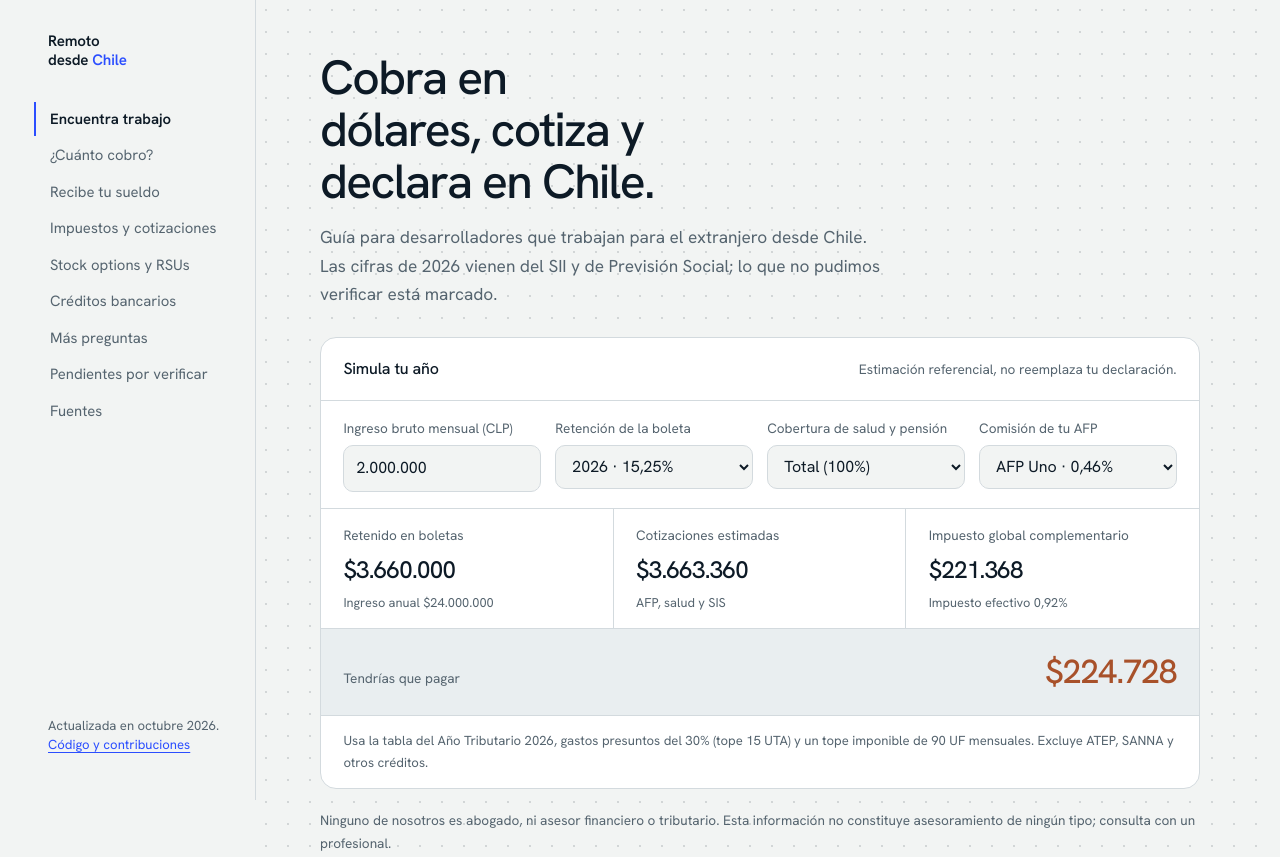
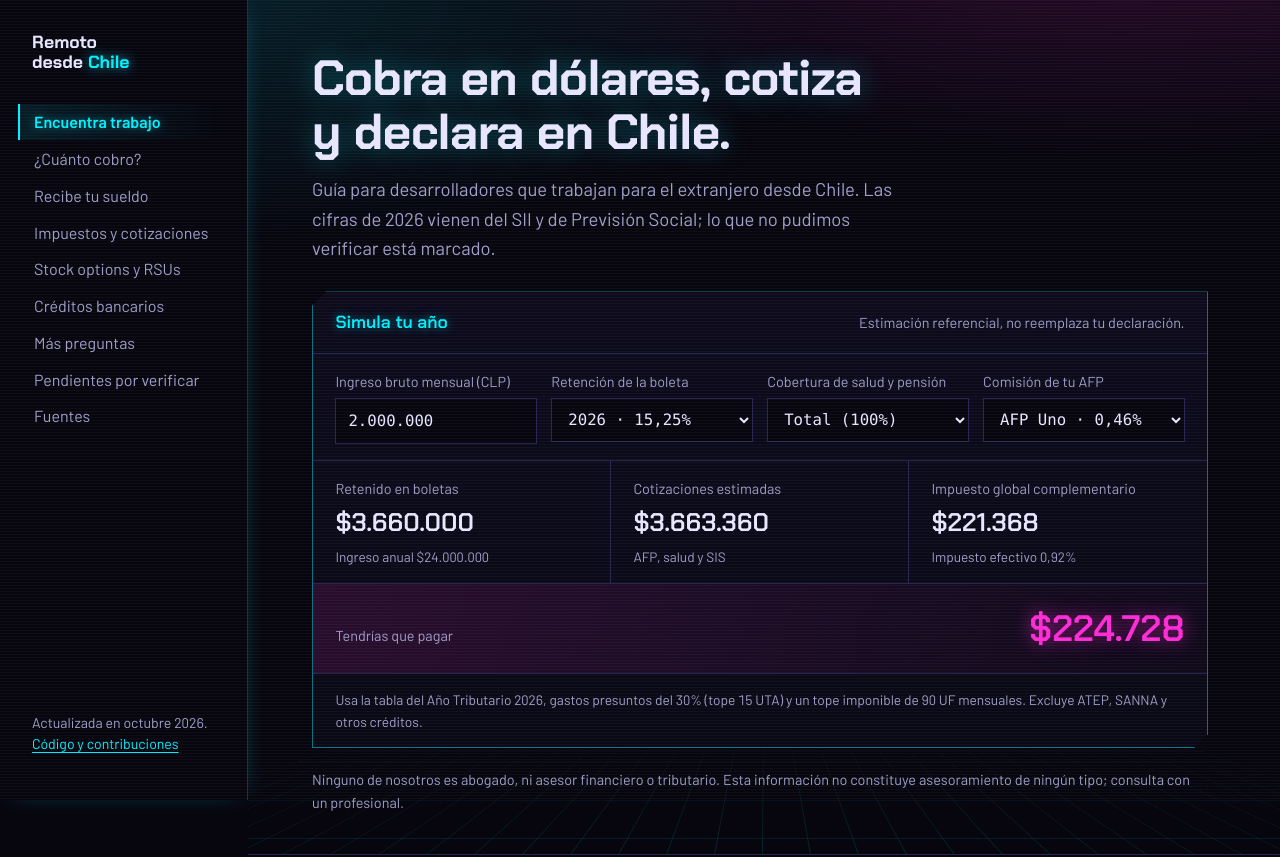
Before and after one commit to madkoding/remoto-desde-chile, a plain HTML site: page index.html in a window 1280 px wide. Shown: the top 857 px of the page. Drawn offline with Linux system fonts and the light colour scheme; a web font is replaced by a local one.

Commit message:
style: aplicar tema cyberpunk al sitio
- paleta neón (cian, magenta, amarillo) sobre fondo oscuro
- esquinas cortadas, líneas de barrido y rejilla en perspectiva
- glitch breve en el título, desactivado con prefers-reduced-motion
- tipografías Chakra Petch y Barlow

Co-Authored-By: Claude Sonnet 5.5 <noreply@anthropic.com>
Claude-Session: https://claude.ai/code/session_01WyJukr5rh7bxpLupmgCVQh

```diff
--- a/assets/style.css
+++ b/assets/style.css
@@ -1,56 +1,54 @@
-/* Remoto desde Chile — tokens
-   Salar (fondo), Andes (tinta), Altiplano (acento), Cobre (alerta) */
+/* Remoto desde Chile — tema cyberpunk
+   Vacío (fondo), Neón cian (acento), Magenta (alerta), Amarillo (resultado) */
 :root {
-  --bg: #f2f4f3;
-  --surface: #e9eef0;
-  --panel: #ffffff;
-  --ink: #0d1a26;
-  --muted: #55646f;
-  --line: #d3dade;
-  --accent: #2b4eff;
-  --accent-ink: #ffffff;
-  --copper: #a8512a;
-  --focus: #2b4eff;
-  --display: "Unbounded", "Hanken Grotesk", system-ui, sans-serif;
-  --text: "Hanken Grotesk", system-ui, -apple-system, "Segoe UI", sans-serif;
-}
-
-@media (prefers-color-scheme: dark) {
-  :root {
-    --bg: #0a141d;
-    --surface: #0f1d29;
-    --panel: #101e2b;
-    --ink: #e6eef3;
-    --muted: #93a4b2;
-    --line: #1f3243;
-    --accent: #7b94ff;
-    --accent-ink: #0a141d;
-    --copper: #e69168;
-    --focus: #9fb0ff;
-  }
+  color-scheme: dark;
+  --bg: #07060f;
+  --surface: #0e0c1d;
+  --panel: #0a0916;
+  --ink: #e8e6ff;
+  --muted: #a09ec8;
+  --line: #2a2552;
+  --cyan: #00f0ff;
+  --magenta: #ff2bd6;
+  --yellow: #fcee0a;
+  --accent: var(--cyan);
+  --display: "Chakra Petch", "Barlow", system-ui, sans-serif;
+  --text: "Barlow", system-ui, -apple-system, "Segoe UI", sans-serif;
+  --mono: ui-monospace, "JetBrains Mono", "SF Mono", Menlo, Consolas, monospace;
+  --cut: 14px;
 }
 
 * { box-sizing: border-box; }
-html { scroll-behavior: smooth; scroll-padding-top: 1.5rem; }
+html { scroll-behavior: smooth; scroll-padding-top: 1.5rem; background: var(--bg); }
 body {
   margin: 0;
   background: var(--bg);
   color: var(--ink);
   font-family: var(--text);
-  font-size: 1.0625rem;
-  line-height: 1.65;
+  font-size: 1.125rem;
+  line-height: 1.6;
   -webkit-font-smoothing: antialiased;
   font-variant-numeric: tabular-nums;
 }
-:focus-visible { outline: 2px solid var(--focus); outline-offset: 3px; border-radius: 4px; }
-a { color: var(--accent); text-underline-offset: 3px; text-decoration-thickness: 1px; }
-a:hover { text-decoration-thickness: 2px; }
+/* Líneas de barrido tenues sobre toda la página */
+body::after {
+  content: "";
+  position: fixed;
+  inset: 0;
+  pointer-events: none;
+  z-index: 50;
+  background: repeating-linear-gradient(to bottom, rgba(255, 255, 255, 0.035) 0, rgba(255, 255, 255, 0.035) 1px, transparent 1px, transparent 3px);
+}
+::selection { background: var(--magenta); color: #fff; }
+:focus-visible { outline: 2px solid var(--cyan); outline-offset: 3px; border-radius: 3px; }
+a { color: var(--cyan); text-underline-offset: 3px; text-decoration-thickness: 1px; }
+a:hover { color: var(--magenta); text-decoration-thickness: 2px; }
 
 /* ---------- Shell ---------- */
 .shell {
   display: grid;
-  grid-template-columns: 15rem minmax(0, 1fr);
-  max-width: 78rem;
+  grid-template-columns: 15.5rem minmax(0, 1fr);
+  max-width: 80rem;
   margin: 0 auto;
 }
 
@@ -64,137 +62,206 @@ a:hover { text-decoration-thickness: 2px; }
   flex-direction: column;
   gap: 2rem;
   border-right: 1px solid var(--line);
+  box-shadow: 1px 0 24px -12px rgba(0, 240, 255, 0.45);
 }
 .brand {
   font-family: var(--display);
-  font-weight: 600;
-  font-size: 0.95rem;
-  line-height: 1.25;
+  font-weight: 700;
+  font-size: 1.1rem;
+  line-height: 1.15;
   color: var(--ink);
   text-decoration: none;
-  letter-spacing: -0.01em;
 }
-.brand span { color: var(--accent); }
-.rail nav { display: flex; flex-direction: column; gap: 0.15rem; font-size: 0.93rem; }
+.brand span { color: var(--cyan); text-shadow: 0 0 12px rgba(0, 240, 255, 0.7); }
+.brand:hover { color: var(--ink); }
+.rail nav { display: flex; flex-direction: column; gap: 0.1rem; font-size: 1rem; }
 .rail nav a {
   color: var(--muted);
   text-decoration: none;
   padding: 0.3rem 0 0.3rem 0.85rem;
   border-left: 2px solid transparent;
   margin-left: -0.85rem;
-  padding-left: 0.85rem;
+  transition: color 0.15s, border-color 0.15s;
 }
-.rail nav a:hover { color: var(--ink); }
-.rail nav a[aria-current="true"] { color: var(--ink); border-left-color: var(--accent); font-weight: 600; }
-.rail .meta { margin-top: auto; font-size: 0.82rem; color: var(--muted); line-height: 1.5; }
+.rail nav a:hover { color: var(--magenta); }
+.rail nav a[aria-current="true"] {
+  color: var(--cyan);
+  border-left-color: var(--cyan);
+  font-weight: 600;
+  text-shadow: 0 0 10px rgba(0, 240, 255, 0.5);
+  background: linear-gradient(90deg, rgba(0, 240, 255, 0.1), transparent);
+}
+.rail .meta { margin-top: auto; font-size: 0.88rem; color: var(--muted); line-height: 1.5; }
 
 /* ---------- Hero ---------- */
 main { min-width: 0; }
 .hero {
+  position: relative;
   padding: clamp(1.75rem, 4.5vw, 3.25rem) clamp(1.25rem, 5vw, 4rem) 2.5rem;
-  background-image: radial-gradient(color-mix(in srgb, var(--ink) 14%, transparent) 1px, transparent 1px);
-  background-size: 22px 22px;
-  background-position: -1px -1px;
   border-bottom: 1px solid var(--line);
+  background:
+    radial-gradient(60rem 22rem at 85% -10%, rgba(255, 43, 214, 0.16), transparent 70%),
+    radial-gradient(50rem 22rem at 0% 0%, rgba(0, 240, 255, 0.1), transparent 70%);
+  overflow: hidden;
 }
+/* Rejilla en perspectiva que se desvanece hacia arriba */
+.hero::before {
+  content: "";
+  position: absolute;
+  left: -20%;
+  right: -20%;
+  bottom: 0;
+  height: 60%;
+  pointer-events: none;
+  background-image:
+    linear-gradient(rgba(0, 240, 255, 0.22) 1px, transparent 1px),
+    linear-gradient(90deg, rgba(0, 240, 255, 0.22) 1px, transparent 1px);
+  background-size: 48px 48px;
+  transform: perspective(420px) rotateX(58deg);
+  transform-origin: bottom;
+  -webkit-mask-image: linear-gradient(to top, #000, transparent 85%);
+  mask-image: linear-gradient(to top, #000, transparent 85%);
+  opacity: 0.55;
+}
+.hero > * { position: relative; }
 .hero h1 {
+  position: relative;
   font-family: var(--display);
-  font-weight: 500;
-  font-size: clamp(1.8rem, 4.2vw, 3rem);
+  font-weight: 700;
+  font-size: clamp(1.9rem, 4.4vw, 3.1rem);
   line-height: 1.08;
-  letter-spacing: -0.035em;
+  letter-spacing: -0.015em;
   margin: 0 0 1rem;
-  max-width: 18ch;
+  max-width: 19ch;
   text-wrap: balance;
+  text-shadow: 0 0 28px rgba(0, 240, 255, 0.35);
 }
-.hero .lead { max-width: 58ch; font-size: 1.08rem; color: var(--muted); margin: 0 0 1.75rem; }
+/* Glitch breve al cargar: se ejecuta una sola vez */
+.hero h1::before,
+.hero h1::after {
+  content: attr(data-text);
+  position: absolute;
+  inset: 0;
+  opacity: 0;
+  pointer-events: none;
+  text-shadow: none;
+}
+.hero h1::before { color: var(--magenta); }
+.hero h1::after { color: var(--cyan); }
+@media (prefers-reduced-motion: no-preference) {
+  .hero h1::before { animation: glitch-a 0.9s steps(1, end) 0.25s 1; }
+  .hero h1::after { animation: glitch-b 0.9s steps(1, end) 0.25s 1; }
+}
+@keyframes glitch-a {
+  0%, 100% { opacity: 0; }
+  10% { opacity: 0.9; transform: translate(-4px, 1px); clip-path: inset(10% 0 62% 0); }
+  25% { opacity: 0.9; transform: translate(3px, -1px); clip-path: inset(55% 0 12% 0); }
+  40% { opacity: 0.9; transform: translate(-2px, 0); clip-path: inset(30% 0 40% 0); }
+  55% { opacity: 0; }
+}
+@keyframes glitch-b {
+  0%, 100% { opacity: 0; }
+  15% { opacity: 0.9; transform: translate(4px, -1px); clip-path: inset(60% 0 10% 0); }
+  30% { opacity: 0.9; transform: translate(-3px, 1px); clip-path: inset(8% 0 70% 0); }
+  45% { opacity: 0.9; transform: translate(2px, 0); clip-path: inset(40% 0 30% 0); }
+  60% { opacity: 0; }
+}
+.hero .lead { max-width: 58ch; font-size: 1.15rem; color: var(--muted); margin: 0 0 1.75rem; }
 
-/* ---------- Calculator ---------- */
+/* ---------- Simulador ---------- */
 .calc {
-  background: var(--panel);
-  border: 1px solid var(--line);
-  border-radius: 16px;
+  background: linear-gradient(180deg, rgba(14, 12, 29, 0.92), rgba(10, 9, 22, 0.96));
+  border: 1px solid rgba(0, 240, 255, 0.45);
   max-width: 56rem;
   overflow: hidden;
+  clip-path: polygon(0 var(--cut), var(--cut) 0, 100% 0, 100% calc(100% - var(--cut)), calc(100% - var(--cut)) 100%, 0 100%);
+  backdrop-filter: blur(6px);
 }
-.calc-head { padding: 1.1rem 1.4rem; border-bottom: 1px solid var(--line); display: flex; justify-content: space-between; gap: 1rem; flex-wrap: wrap; align-items: baseline; }
-.calc-head h2 { font-family: var(--display); font-weight: 500; font-size: 1rem; margin: 0; letter-spacing: -0.01em; }
-.calc-head p { margin: 0; font-size: 0.85rem; color: var(--muted); }
+.calc-head { padding: 1rem 1.4rem; border-bottom: 1px solid var(--line); display: flex; justify-content: space-between; gap: 1rem; flex-wrap: wrap; align-items: baseline; }
+.calc-head h2 { font-family: var(--display); font-weight: 600; font-size: 1.1rem; margin: 0; color: var(--cyan); text-shadow: 0 0 10px rgba(0, 240, 255, 0.5); }
+.calc-head p { margin: 0; font-size: 0.9rem; color: var(--muted); }
 .fields { display: grid; grid-template-columns: repeat(auto-fit, minmax(9.5rem, 1fr)); gap: 0.9rem; padding: 1rem 1.4rem; border-bottom: 1px solid var(--line); }
-.field label { display: block; font-size: 0.85rem; color: var(--muted); margin-bottom: 0.35rem; }
+.field label { display: block; font-size: 0.9rem; color: var(--muted); margin-bottom: 0.35rem; }
 .field input, .field select {
   width: 100%;
   font: inherit;
-  font-size: 1rem;
+  font-family: var(--mono);
+  font-size: 0.98rem;
   color: var(--ink);
   background: var(--bg);
   border: 1px solid var(--line);
-  border-radius: 10px;
+  border-radius: 0;
   padding: 0.6rem 0.75rem;
   min-height: 2.75rem;
+  transition: border-color 0.15s, box-shadow 0.15s;
 }
-.field input:hover, .field select:hover { border-color: var(--muted); }
+.field input:hover, .field select:hover { border-color: rgba(0, 240, 255, 0.6); }
+.field input:focus, .field select:focus { border-color: var(--cyan); box-shadow: 0 0 0 1px var(--cyan), 0 0 16px rgba(0, 240, 255, 0.35); outline: none; }
 .readouts { display: grid; grid-template-columns: repeat(3, minmax(0, 1fr)); margin: 0; }
 .readout { padding: 0.95rem 1.4rem; border-bottom: 1px solid var(--line); }
 .readout:nth-child(-n+2) { border-right: 1px solid var(--line); }
-.readout dt { font-size: 0.85rem; color: var(--muted); margin: 0 0 0.2rem; }
-.readout dd { margin: 0; font-family: var(--display); font-weight: 500; font-size: clamp(1.15rem, 2.6vw, 1.5rem); letter-spacing: -0.03em; }
-.readout small { display: block; font-family: var(--text); font-size: 0.8rem; color: var(--muted); letter-spacing: 0; margin-top: 0.15rem; }
-.result { grid-column: 1 / -1; border-bottom: 0; background: var(--surface); display: flex; justify-content: space-between; align-items: baseline; gap: 1rem; flex-wrap: wrap; }
-.result dd { font-size: clamp(1.5rem, 4vw, 2.1rem); color: var(--accent); }
-.result.owe dd { color: var(--copper); }
-.calc-note { padding: 0.9rem 1.4rem; font-size: 0.82rem; color: var(--muted); border-top: 1px solid var(--line); margin: 0; }
-.disclaimer { max-width: 56rem; margin: 1.25rem 0 0; font-size: 0.85rem; color: var(--muted); }
+.readout dt { font-size: 0.9rem; color: var(--muted); margin: 0 0 0.2rem; }
+.readout dd { margin: 0; font-family: var(--display); font-weight: 600; font-size: clamp(1.2rem, 2.6vw, 1.6rem); color: var(--ink); }
+.readout small { display: block; font-size: 0.85rem; color: var(--muted); margin-top: 0.15rem; }
+.result { grid-column: 1 / -1; border-bottom: 0; background: linear-gradient(90deg, rgba(252, 238, 10, 0.08), rgba(252, 238, 10, 0.02)); display: flex; justify-content: space-between; align-items: baseline; gap: 1rem; flex-wrap: wrap; }
+.result dd { font-size: clamp(1.6rem, 4vw, 2.3rem); color: var(--yellow); text-shadow: 0 0 18px rgba(252, 238, 10, 0.55); }
+.result.owe { background: linear-gradient(90deg, rgba(255, 43, 214, 0.12), rgba(255, 43, 214, 0.02)); }
+.result.owe dd { color: var(--magenta); text-shadow: 0 0 18px rgba(255, 43, 214, 0.6); }
+.calc-note { padding: 0.9rem 1.4rem; font-size: 0.86rem; color: var(--muted); border-top: 1px solid var(--line); margin: 0; }
+.disclaimer { max-width: 56rem; margin: 1.25rem 0 0; font-size: 0.9rem; color: var(--muted); }
 
-/* ---------- Article ---------- */
+/* ---------- Artículo ---------- */
 article { padding: 1rem clamp(1.25rem, 5vw, 4rem) 4rem; max-width: 52rem; }
 article h2 {
   font-family: var(--display);
-  font-weight: 500;
-  font-size: clamp(1.4rem, 3vw, 1.9rem);
-  letter-spacing: -0.03em;
+  font-weight: 600;
+  font-size: clamp(1.5rem, 3vw, 2rem);
   line-height: 1.15;
   margin: 4.5rem 0 1.25rem;
-  padding-top: 1.75rem;
-  border-top: 1px solid var(--line);
+  padding: 0.15rem 0 0.15rem 1rem;
+  border-left: 3px solid var(--magenta);
+  box-shadow: -6px 0 18px -10px var(--magenta);
   text-wrap: balance;
 }
-article h2:first-child { border-top: 0; }
-article h3 { font-size: 1.25rem; letter-spacing: -0.01em; margin: 2.5rem 0 0.75rem; }
-article h4 { font-size: 1.05rem; margin: 2rem 0 0.5rem; }
+article h2:first-child { margin-top: 2.5rem; }
+article h3 { font-family: var(--display); font-weight: 600; font-size: 1.3rem; color: var(--cyan); margin: 2.5rem 0 0.75rem; }
+article h4 { font-family: var(--display); font-weight: 600; font-size: 1.1rem; margin: 2rem 0 0.5rem; }
 article p, article li { max-width: 68ch; }
 article li { margin: 0.35rem 0; }
 article ul, article ol { padding-left: 1.3rem; }
-article li::marker { color: var(--accent); }
+article li::marker { color: var(--magenta); }
+article strong { color: #fff; }
 article code {
-  font-family: ui-monospace, "SF Mono", Menlo, Consolas, monospace;
-  font-size: 0.88em;
+  font-family: var(--mono);
+  font-size: 0.86em;
+  color: var(--yellow);
   background: var(--surface);
-  padding: 0.12em 0.4em;
-  border-radius: 5px;
+  border: 1px solid var(--line);
+  padding: 0.1em 0.4em;
 }
 article pre {
   background: var(--surface);
   border: 1px solid var(--line);
-  border-radius: 12px;
+  border-left: 3px solid var(--cyan);
   padding: 1rem 1.2rem;
   overflow-x: auto;
   line-height: 1.55;
 }
-article pre code { background: none; padding: 0; font-size: 0.86rem; }
+article pre code { background: none; border: 0; padding: 0; color: var(--cyan); font-size: 0.88rem; }
 article blockquote {
   margin: 1.5rem 0;
   padding: 0.9rem 1.2rem;
   background: var(--surface);
-  border-left: 3px solid var(--accent);
-  border-radius: 0 12px 12px 0;
+  border-left: 3px solid var(--yellow);
   max-width: 68ch;
+  clip-path: polygon(0 0, 100% 0, 100% calc(100% - 10px), calc(100% - 10px) 100%, 0 100%);
 }
 article blockquote p { margin: 0; }
-.scroll { overflow-x: auto; margin: 1.5rem 0; border: 1px solid var(--line); border-radius: 12px; background: var(--panel); }
-article table { border-collapse: collapse; width: 100%; font-size: 0.93rem; min-width: 32rem; }
+.scroll { overflow-x: auto; margin: 1.5rem 0; border: 1px solid var(--line); background: var(--panel); }
+article table { border-collapse: collapse; width: 100%; font-size: 0.97rem; min-width: 32rem; }
 article th, article td { text-align: left; padding: 0.7rem 1rem; border-bottom: 1px solid var(--line); vertical-align: top; }
-article th { font-weight: 600; color: var(--muted); font-size: 0.85rem; background: var(--surface); }
+article th { font-family: var(--display); font-weight: 600; color: var(--cyan); font-size: 0.9rem; background: var(--surface); border-bottom-color: rgba(0, 240, 255, 0.4); }
+article tbody tr:hover td { background: rgba(0, 240, 255, 0.05); }
 article tr:last-child td { border-bottom: 0; }
 article hr { border: 0; border-top: 1px solid var(--line); margin: 3rem 0; }
 
@@ -202,11 +269,11 @@ footer {
   border-top: 1px solid var(--line);
   padding: 2rem clamp(1.25rem, 5vw, 4rem) 3rem;
   color: var(--muted);
-  font-size: 0.88rem;
+  font-size: 0.95rem;
 }
 footer p { margin: 0.3rem 0; max-width: 62ch; }
 
-/* ---------- Small screens ---------- */
+/* ---------- Pantallas pequeñas ---------- */
 @media (max-width: 62rem) {
   .shell { display: block; }
   .rail {
@@ -218,15 +285,16 @@ footer p { margin: 0.3rem 0; max-width: 62ch; }
     padding: 0.6rem 1rem;
     border-right: 0;
     border-bottom: 1px solid var(--line);
-    background: color-mix(in srgb, var(--bg) 92%, transparent);
+    box-shadow: 0 1px 24px -12px rgba(0, 240, 255, 0.45);
+    background: rgba(7, 6, 15, 0.9);
     backdrop-filter: blur(10px);
     z-index: 5;
   }
   .rail .meta { display: none; }
-  .brand { white-space: nowrap; font-size: 0.85rem; }
+  .brand { white-space: nowrap; font-size: 0.95rem; }
   .rail nav { flex-direction: row; gap: 0.25rem; overflow-x: auto; scrollbar-width: none; }
-  .rail nav a { white-space: nowrap; border-left: 0; margin: 0; padding: 0.4rem 0.7rem; border-radius: 999px; }
-  .rail nav a[aria-current="true"] { background: var(--surface); }
+  .rail nav a { white-space: nowrap; border-left: 0; margin: 0; padding: 0.4rem 0.7rem; }
+  .rail nav a[aria-current="true"] { background: rgba(0, 240, 255, 0.12); }
   html { scroll-padding-top: 4.5rem; }
 }
 @media (max-width: 40rem) {
--- a/index.html
+++ b/index.html
@@ -5,10 +5,11 @@
 <meta name="viewport" content="width=device-width, initial-scale=1">
 <title>Remoto desde Chile</title>
 <meta name="description" content="Guía práctica para desarrolladores que trabajan remoto desde Chile: cómo cobrar, emitir boletas, cotizar y declarar impuestos en 2026.">
-<meta name="color-scheme" content="light dark">
+<meta name="color-scheme" content="dark">
+<meta name="theme-color" content="#07060f">
 <link rel="preconnect" href="https://fonts.googleapis.com">
 <link rel="preconnect" href="https://fonts.gstatic.com" crossorigin>
-<link href="https://fonts.googleapis.com/css2?family=Hanken+Grotesk:wght@400;500;600&family=Unbounded:wght@500;600&display=swap" rel="stylesheet">
+<link href="https://fonts.googleapis.com/css2?family=Barlow:wght@400;500;600&family=Chakra+Petch:wght@500;600;700&display=swap" rel="stylesheet">
 <link rel="stylesheet" href="assets/style.css">
 </head>
 <body>
@@ -30,7 +31,7 @@
   </aside>
   <main id="top">
     <header class="hero">
-      <h1>Cobra en dólares, cotiza y declara en Chile.</h1>
+      <h1 data-text="Cobra en dólares, cotiza y declara en Chile.">Cobra en dólares, cotiza y declara en Chile.</h1>
       <p class="lead">Guía para desarrolladores que trabajan para el extranjero desde Chile. Las cifras de 2026 vienen del SII y de Previsión Social; lo que no pudimos verificar está marcado.</p>
       <section class="calc" aria-labelledby="calc-title">
         <div class="calc-head">
```
Also changed, not shown: 1 other file.
